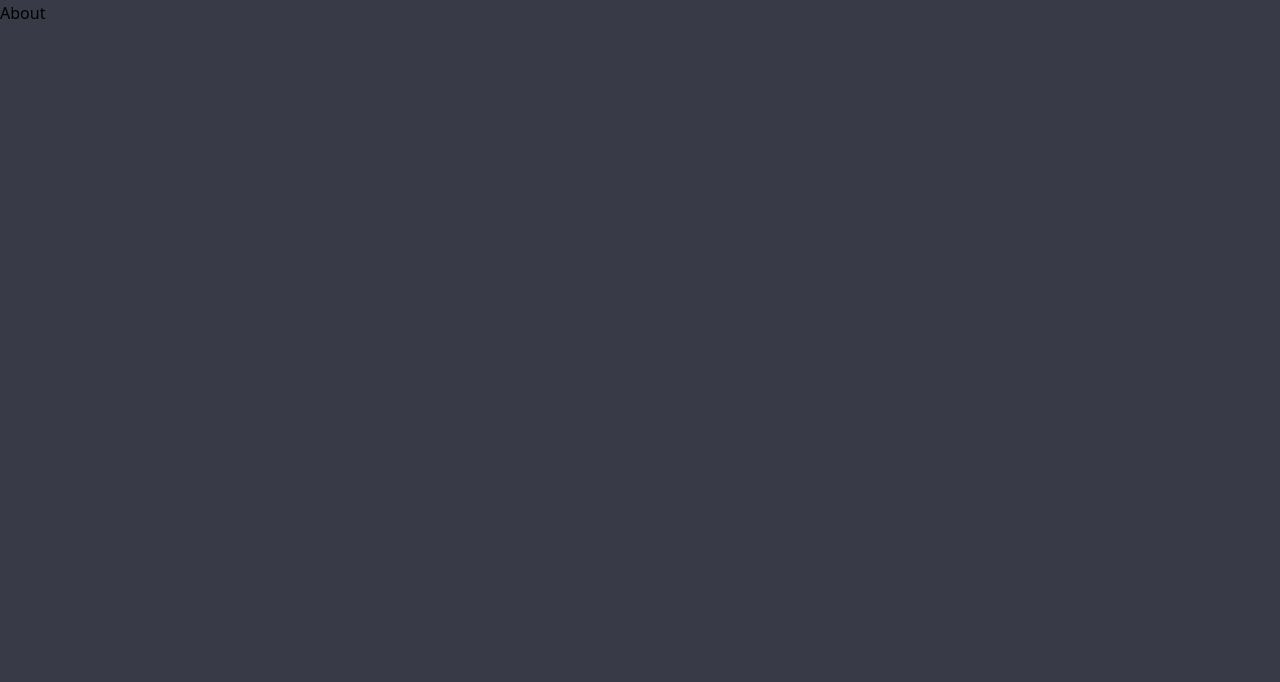
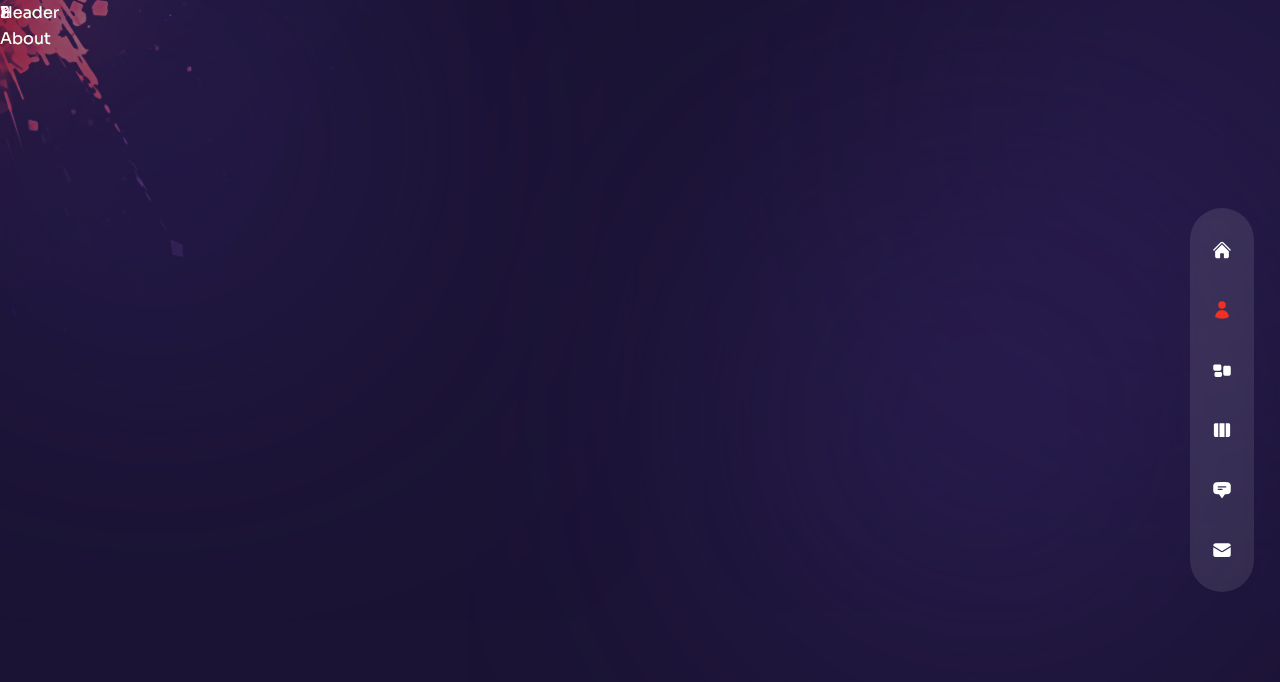
Before and after one commit to asadullohe/ethan, a Next.js app: page /about in a window 1280 px wide. Shown: the top 682 px of the page. Built offline with nearby package versions, Linux system fonts and the light colour scheme.

Commit message:
feat(pages): add nav

```diff
--- a/components/Layout.js
+++ b/components/Layout.js
@@ -1,5 +1,24 @@
-const Layout = () => {
-  return <div>Layout</div>;
+import { Sora } from "@next/font/google";
+
+const sora = Sora({
+  subsets: ["latin"],
+  weight: ["400", "500", "600", "700", "800"],
+  variable: "--font-sora",
+});
+
+import Header from "../components/Header";
+import Nav from "../components/Nav";
+import TopLeftImg from "../components/TopLeftImg";
+
+const Layout = ({ children }) => {
+  return (
+    <div className={`page bg-site text-white bg-cover bg-no-repeat ${sora.variable} relative font-sora`}>
+      <TopLeftImg />
+      <Nav />
+      <Header />
+      {children}
+    </div>
+  );
 };
 
 export default Layout;
--- a/components/Nav.js
+++ b/components/Nav.js
@@ -1,4 +1,3 @@
-// icons
 import {
   HiHome,
   HiUser,
@@ -6,28 +5,58 @@
   HiRectangleGroup,
   HiChatBubbleBottomCenterText,
   HiEnvelope,
-} from 'react-icons/hi2';
+} from "react-icons/hi2";
 
-// nav data
 export const navData = [
-  { name: 'home', path: '/', icon: <HiHome /> },
-  { name: 'about', path: '/about', icon: <HiUser /> },
-  { name: 'services', path: '/services', icon: <HiRectangleGroup /> },
-  { name: 'work', path: '/work', icon: <HiViewColumns /> },
+  { name: "home", path: "/", icon: <HiHome /> },
+  { name: "about", path: "/about", icon: <HiUser /> },
+  { name: "services", path: "/services", icon: <HiRectangleGroup /> },
+  { name: "work", path: "/work", icon: <HiViewColumns /> },
   {
-    name: 'testimonials',
-    path: '/testimonials',
+    name: "testimonials",
+    path: "/testimonials",
     icon: <HiChatBubbleBottomCenterText />,
   },
   {
-    name: 'contact',
-    path: '/contact',
+    name: "contact",
+    path: "/contact",
     icon: <HiEnvelope />,
   },
 ];
 
+import Link from "next/link";
+import { useRouter } from "next/router";
+
 const Nav = () => {
-  return <nav>nav</nav>;
+  const router = useRouter();
+  const pathname = router.pathname;
+
+  return (
+    <nav className="flex flex-col items-center xl:justify-center gap-y-4 fixed h-max bottom-0 mt-auto xl:right-[2%] z-50 top-0 w-full xl:w-16 xl:max-w-md xl:h-screen">
+      <div className="flex w-full xl:flex-col items-center justify-between xl:justify-center gap-y-10 px-4 md:px-40 xl:px-0 h-[80px] xl:h-max py-8 bg-white/10 backdrop-blur-sm text-3xl xl:text-xl xl:rounded-full">
+        {navData.map((link, ind) => (
+          <Link
+            className={`${
+              link.path === pathname && "text-accent"
+            } relative flex items-center group hover:text-accent transition-all duration-300`}
+            key={ind}
+            href={link.path}
+            children={link.icon}
+          >
+            <div className="absolute pr-14 right-0 hidden xl:group-hover:flex">
+              <div className="bg-white relative flex text-primary items-center p-[6px] rounded-[3px]">
+                <div className="text-[12px] leading-none font-semibold capitalize">
+                  {link.name}
+                </div>
+                <div className="border-solid border-l-white border-l-8 border-y-transparent border-y-[6px] border-r-0 absolute -right-2"></div>
+              </div>
+            </div>
+            <div>{link.icon}</div>
+          </Link>
+        ))}
+      </div>
+    </nav>
+  );
 };
 
 export default Nav;
--- a/components/TopLeftImg.js
+++ b/components/TopLeftImg.js
@@ -1,5 +1,9 @@
+import Image from "next/image";
+
 const TopLeftImg = () => {
-  return <div>Top Left Image</div>;
+  return <div className="absolute left-0 top-0 mix-blend-color-dodge z-10 w-[200px] xl:w-[400px] opacity-50">
+    <Image src='/top-left-img.png' alt="top-left" width={400} height={400} />
+  </div>;
 };
 
 export default TopLeftImg;
--- a/components/Transition.js
+++ b/components/Transition.js
@@ -1,7 +1,53 @@
+import { motion } from "framer-motion";
+
+const transitionVariants = {
+  initial: {
+    x: "100%",
+    width: "100%",
+  },
+  animate: {
+    x: "0%",
+    width: "0%",
+  },
+  exit: {
+    x: ["0%", "100%"],
+    width: ["0%", "100%"],
+  },
+};
+
 const Transition = () => {
   return (
     <>
-      <div>Transition</div>
+      <motion.div
+        className="fixed top-0 bottom-0 right-full w-screen h-screen z-30 bg-[#2e2257]"
+        variants={transitionVariants}
+        initial="initial"
+        animate="animate"
+        exit="exit"
+        transition={{ delay: 0.1, duration: 0.4, ease: "easeInOut" }}
+      >
+        1
+      </motion.div>
+      <motion.div
+        className="fixed top-0 bottom-0 right-full w-screen h-screen z-20 bg-[#3b2d71]"
+        variants={transitionVariants}
+        initial="initial"
+        animate="animate"
+        exit="exit"
+        transition={{ delay: 0.2, duration: 0.4, ease: "easeInOut" }}
+      >
+        2
+      </motion.div>
+      <motion.div
+        className="fixed top-0 bottom-0 right-full w-screen h-screen z-10 bg-[#4b3792]"
+        variants={transitionVariants}
+        initial="initial"
+        animate="animate"
+        exit="exit"
+        transition={{ delay: 0.3, duration: 0.4, ease: "easeInOut" }}
+      >
+        3
+      </motion.div>
     </>
   );
 };
--- a/pages/_app.js
+++ b/pages/_app.js
@@ -1,7 +1,22 @@
-import '../styles/globals.css';
+import "../styles/globals.css";
+
+import Layout from "../components/Layout";
+import Transition from "../components/Transition";
+import { useRouter } from "next/router";
+import { AnimatePresence, motion } from "framer-motion";
 
 function MyApp({ Component, pageProps }) {
-  return <Component {...pageProps} />;
+  const router = useRouter();
+  return (
+    <Layout>
+      <AnimatePresence mode="wait">
+        <motion.div key={router.route} className="h-full">
+          <Transition />
+          <Component {...pageProps} />
+        </motion.div>
+      </AnimatePresence>
+    </Layout>
+  );
 }
 
 export default MyApp;
```
Also changed, not shown: 1 other file (tests, documents, lock files or other folders).
